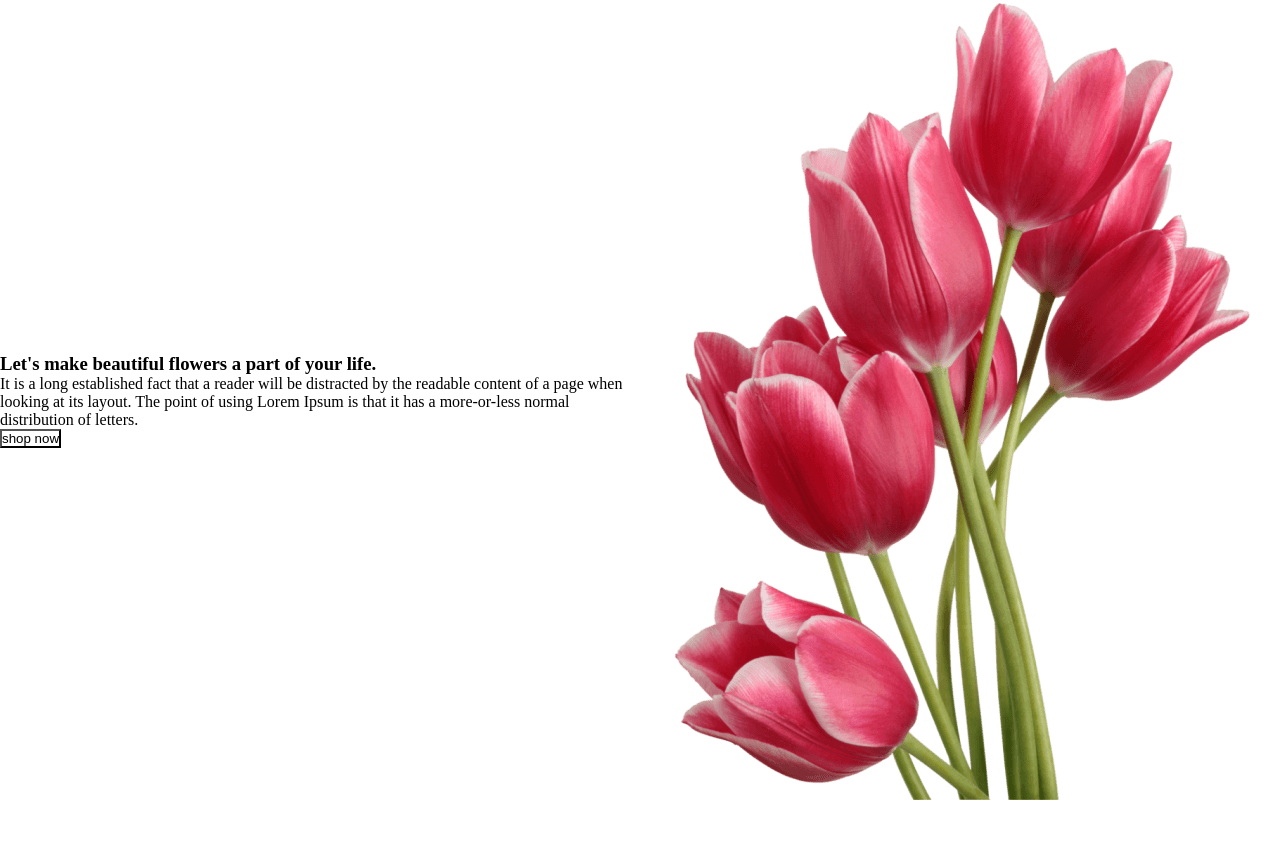
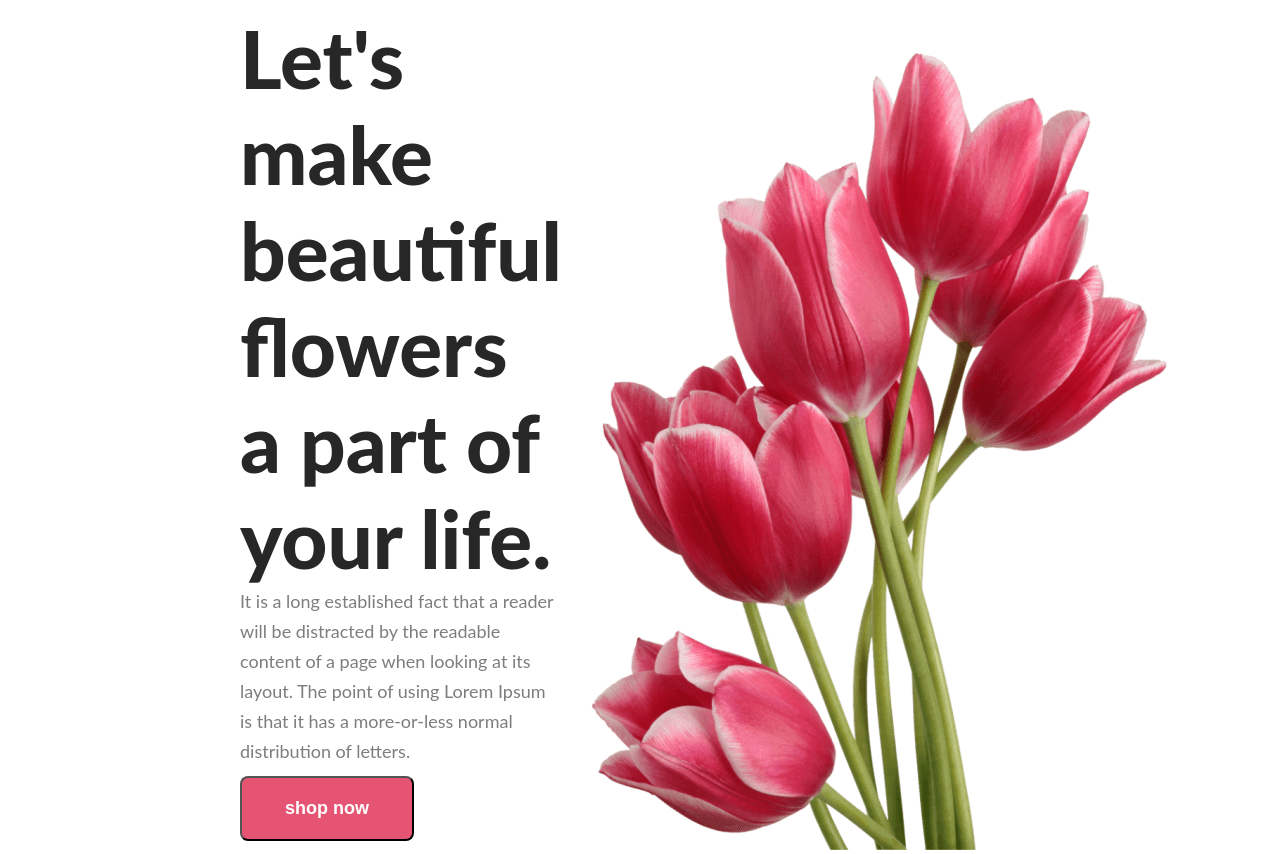
Before and after one commit to joydash/ph-assignment1, a plain HTML site: page index.html in a window 1280 px wide. Before the commit the page ends 804 px from the top, so only its background shows below. Drawn offline with Linux system fonts and the light colour scheme.

Commit message:
banner section complete

```diff
--- a/style.css
+++ b/style.css
@@ -11,10 +11,49 @@
 
 .banner{
     display: flex;
-    justify-content: center;
+    justify-content: space-around;
     align-items: center;
 }
+
 .banner-photo{
     width: 635px;
     height: 800px;
+    margin-top: 50px;
+    margin-right: 240px;
 }
+.banner-text{
+    margin-left: 240px;
+    color: #272727;
+    font-family: Lato;
+    font-style: normal;
+    line-height: normal;
+}
+.banner-text h3{
+    color: #272727;
+font-family: Lato;
+font-size: 80px;
+font-style: normal;
+font-weight: 800;
+line-height: normal;
+}
+
+.banner-text p{
+    color: rgba(39, 39, 39, 0.60);
+font-family: Lato;
+font-size: 18px;
+font-style: normal;
+font-weight: 400;
+line-height: 30px;
+}
+
+.banner-text button{
+    border-radius: 8px;
+background: #E55473;
+padding: 20px 43px;
+font-weight: bold;
+color: #fff;
+margin-top: 10px;
+font-size: large;
+}
+
+/* this is banner part end  */
```
Also changed, not shown: index.html (+1 -0 lines).
